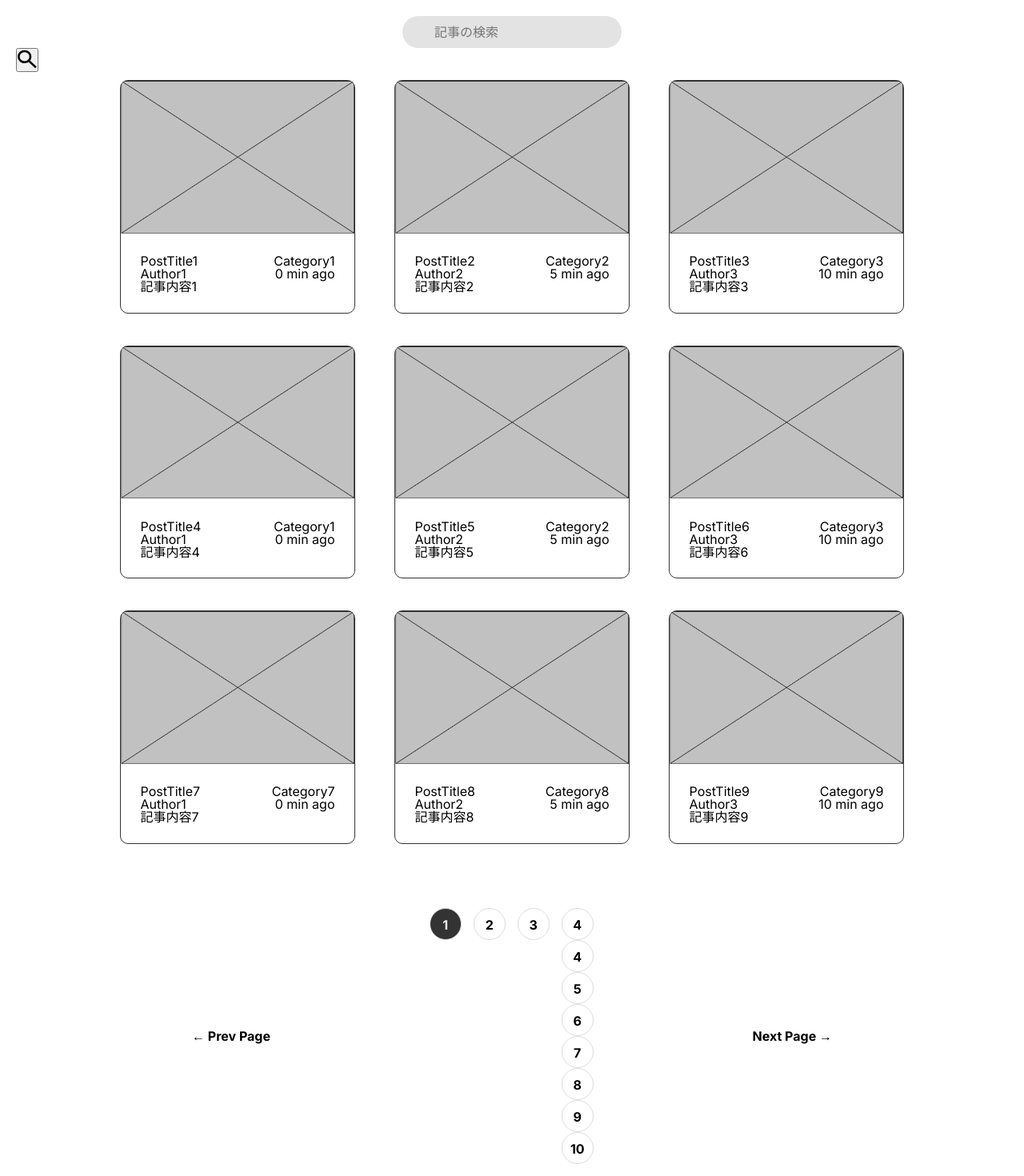
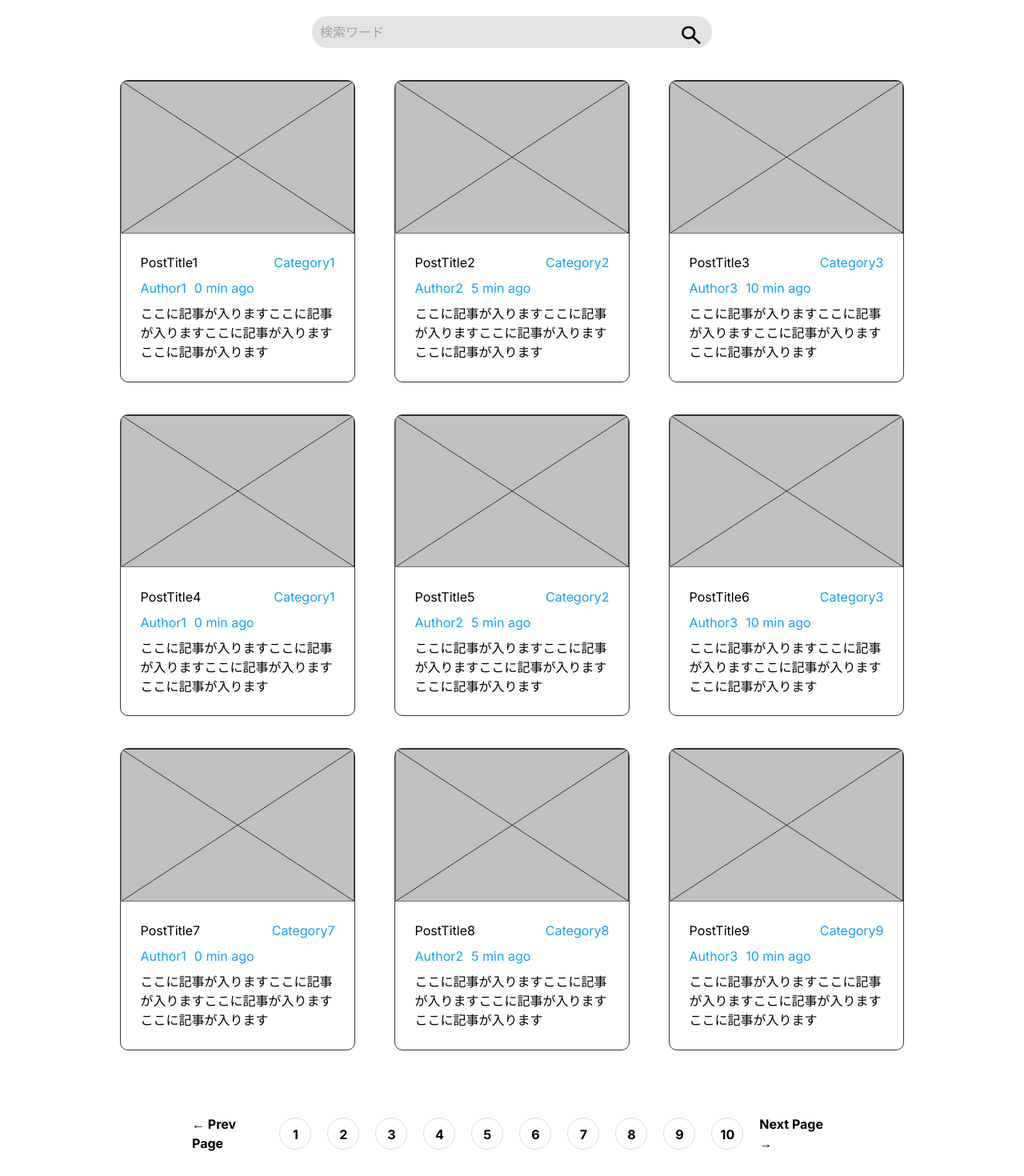
Before and after one commit to RyogoIimura/techblog, a Next.js app: page /home in a window 1280 px wide. Shown: the top 1470 px of the page at 80% size. Built offline with nearby package versions, Linux system fonts and the light colour scheme.

Commit message:
記事アイテムのスタイル修正

```diff
--- a/app/globals.css
+++ b/app/globals.css
@@ -1,3 +1,8 @@
+@tailwind base;
+@tailwind components;
+@tailwind utilities;
+
+
 /* styles/reset.css */
 
 /* 全体のリセット */
--- a/app/home/home.module.css
+++ b/app/home/home.module.css
@@ -1,3 +1,7 @@
+@tailwind base;
+@tailwind components;
+@tailwind utilities;
+
 .main {
   padding: 20px;
 }
@@ -10,45 +14,69 @@
 
 
 
+.txtBlue{
+  color: #18A0FB;
+}
+
+
 .container {
   max-width: 980px;
   margin: 0 auto;
 }
-.search{
+
+
+
+/* 検索バー */
+.searchBox {
+  display: block;
+  margin: 0 auto;
+  position: relative;
+  display: flex;
+  width: 100%;
   margin-bottom: 40px;
+
+  height: 40px;
+  max-width: 500px;
+}
+
+.searchBox input[type="text"] {
+  flex-grow: 1;
+  padding: 0.7rem 0 0.7rem 0.8rem;
+  background-color: rgba(197, 197, 197, 0.48);
+  border-radius: 40px;
+  border: none;
+  padding: 2px;
+  padding-left: 10px;
 }
 
 
-/* 検索バー */
-.search input{
-  background-color: rgba(197, 197, 197, 0.48);
-  height: 40px;
-  max-width: 500px;
-
-
-  border-radius: 40px;
-  display: block;
-  margin: 0 auto;
-  padding-left: 40px;
-  border: none;
-}
-
-.search input::placeholder{
-  position: relative;
-}
-
 @media screen and (max-width:767px){
-  .search input{
+  .searchBo input{
     max-width: 200px;
   }
 }
 
-
-.searchIcon{
+.searchBox button {
   position: absolute;
+  top: -0.05rem;
+  right: 0;
+  cursor: pointer;
+  padding: .8rem .9rem .8rem .8rem;
+  border: none;
+  background: none;
+  color: #333;
+  font-size: 1rem;
+  transition: 0.5s;
 }
 
+.searchBox input:focus {
+  outline: 0;
+}
 
+.searchBox button:hover {
+  color: #4eadb8;
+  transform: scale(1.2);
+}
 
 
 
@@ -80,12 +108,15 @@
 .postItem .title{
   display: flex;
   justify-content: space-between;
+  margin-bottom: 8px;
 }
-.postItem .title p{}
+
 
 .postItem .status{
   display: flex;
-  justify-content: space-between;
+gap: 10px;
+
+  margin-bottom: 8px;
 }
 
 
--- a/app/home/page.tsx
+++ b/app/home/page.tsx
@@ -4,25 +4,26 @@ import Image from 'next/image'
 import dummy from "/public/Rectangle.png"
 import searchIcon from "/public/search_icon.svg"
 
-type Props ={
-  number:number[]
+type Props = {
+  number: number[]
 }
 
 const page = () => {
 
   const testArray = [
-    { title: "PostTitle1", category: "Category1", author: "Author1", time: "0 min ago", description: "記事内容1" },
-    { title: "PostTitle2", category: "Category2", author: "Author2", time: "5 min ago", description: "記事内容2" },
-    { title: "PostTitle3", category: "Category3", author: "Author3", time: "10 min ago", description: "記事内容3" },
-    { title: "PostTitle4", category: "Category1", author: "Author1", time: "0 min ago", description: "記事内容4" },
-    { title: "PostTitle5", category: "Category2", author: "Author2", time: "5 min ago", description: "記事内容5" },
-    { title: "PostTitle6", category: "Category3", author: "Author3", time: "10 min ago", description: "記事内容6" },
-    { title: "PostTitle7", category: "Category7", author: "Author1", time: "0 min ago", description: "記事内容7" },
-    { title: "PostTitle8", category: "Category8", author: "Author2", time: "5 min ago", description: "記事内容8" },
-    { title: "PostTitle9", category: "Category9", author: "Author3", time: "10 min ago", description: "記事内容9" },
+    { title: "PostTitle1", category: "Category1", author: "Author1", time: "0 min ago", description: "ここに記事が入りますここに記事が入りますここに記事が入りますここに記事が入ります" },
+    { title: "PostTitle2", category: "Category2", author: "Author2", time: "5 min ago", description: "ここに記事が入りますここに記事が入りますここに記事が入りますここに記事が入ります" },
+    { title: "PostTitle3", category: "Category3", author: "Author3", time: "10 min ago", description: "ここに記事が入りますここに記事が入りますここに記事が入りますここに記事が入ります" },
+    { title: "PostTitle4", category: "Category1", author: "Author1", time: "0 min ago", description: "ここに記事が入りますここに記事が入りますここに記事が入りますここに記事が入ります" },
+    { title: "PostTitle5", category: "Category2", author: "Author2", time: "5 min ago", description: "ここに記事が入りますここに記事が入りますここに記事が入りますここに記事が入ります" },
+    { title: "PostTitle6", category: "Category3", author: "Author3", time: "10 min ago", description: "ここに記事が入りますここに記事が入りますここに記事が入りますここに記事が入ります" },
+    { title: "PostTitle7", category: "Category7", author: "Author1", time: "0 min ago", description: "ここに記事が入りますここに記事が入りますここに記事が入りますここに記事が入ります" },
+    { title: "PostTitle8", category: "Category8", author: "Author2", time: "5 min ago", description: "ここに記事が入りますここに記事が入りますここに記事が入りますここに記事が入ります" },
+    { title: "PostTitle9", category: "Category9", author: "Author3", time: "10 min ago", description: "ここに記事が入りますここに記事が入りますここに記事が入りますここに記事が入ります" },
   ];
 
 
+  const pageNum = [1, 2, 3, 4, 5, 6, 7, 8, 9, 10]
 
 
 
@@ -30,12 +31,11 @@ const page = () => {
   return (
     <>
       <main className={styles.main}>
-
-        <div className={styles.search}>
-          <input type="text" placeholder="記事の検索" />
-
-          <button type='submit' className={styles.searchIcon}>
-          <Image src={searchIcon} width={24} height={24} alt=''/>
+        <div className={styles.searchBox}>
+          <input type="text" placeholder="検索ワード" />
+          <button type="submit">
+            {/* <i className={styles.fa-search}></i> */}
+            <Image src={searchIcon} width={24} height={24} alt='' />
           </button>
         </div>
 
@@ -48,13 +48,13 @@ const page = () => {
                 <a href="">
                   <Image src={dummy} width={467} height={304} alt="" />
                   <div className={styles.postItem_inner}>
-                    <div className={styles.title}>
-                      <p>{item.title}</p>
-                      <p>{item.category}</p>
+                    <div className={`${styles.title} mb-8`}>
+                      <h3>{item.title}</h3>
+                      <p className={styles.txtBlue}>{item.category}</p>
                     </div>
                     <div className={styles.status}>
-                      <p>{item.author}</p>
-                      <p className={styles.time}>{item.time}</p>
+                      <p className={styles.txtBlue}>{item.author}</p>
+                      <p className={`${styles.time} ${styles.txtBlue}`}>{item.time}</p>
                     </div>
                     <p className="description">
                       {item.description}
@@ -81,42 +81,12 @@ const page = () => {
 
 
 
-
-              <div className={`${styles.active} ${styles.num}`}>
-                <a href="">1</a>
-              </div>
-              <div className={`${styles.num}`}>
-                <a href="">2</a>
-              </div>
-              <div className={`${styles.num}`}>
-                <a href="">3</a>
-              </div>
-
-              <div className={styles.pc_only}>
-                <div className={`${styles.num}`}>
-                  <a href="">4</a>
-                </div>
-                <div className={`${styles.num}`}>
-                  <a href="">4</a>
-                </div>
-                <div className={`${styles.num}`}>
-                  <a href="">5</a>
-                </div>
-                <div className={`${styles.num}`}>
-                  <a href="">6</a>
-                </div>
-                <div className={`${styles.num}`}>
-                  <a href="">7</a>
-                </div>
-                <div className={`${styles.num}`}>
-                  <a href="">8</a>
-                </div>
-                <div className={`${styles.num}`}>
-                  <a href="">9</a>
-                </div>
-                <div className={`${styles.num}`}>
-                  <a href="">10</a>
-                </div>
+              <div className={styles.pageNation}>
+                {pageNum.map((num, index) => (
+                  <div key={index} className={styles.num}>
+                    <a href={`/?page=${num}`}>{num}</a>
+                  </div>
+                ))}
               </div>
 
 
--- /dev/null
+++ b/tailwind.config.js
@@ -0,0 +1,15 @@
+/** @type {import('tailwindcss').Config} */
+module.exports = {
+  content: [
+    "./app/**/*.{js,ts,jsx,tsx,mdx}",
+    "./pages/**/*.{js,ts,jsx,tsx,mdx}",
+    "./components/**/*.{js,ts,jsx,tsx,mdx}",
+
+    // Or if using `src` directory:
+    "./src/**/*.{js,ts,jsx,tsx,mdx}",
+  ],
+  theme: {
+    extend: {},
+  },
+  plugins: [],
+}
```
Also changed, not shown: package.json (+5 -4 lines), 1 other file (tests, documents, lock files or other folders).
